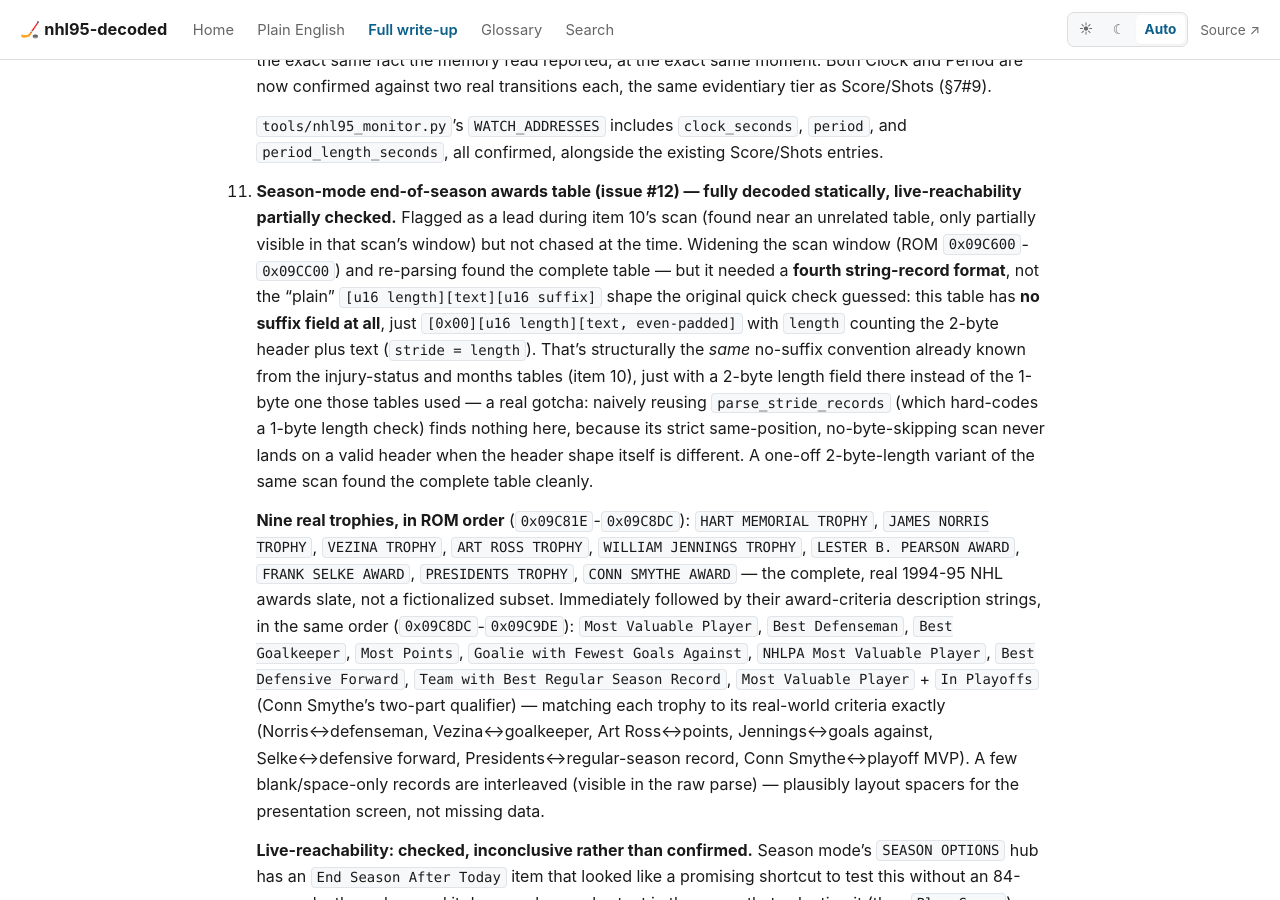
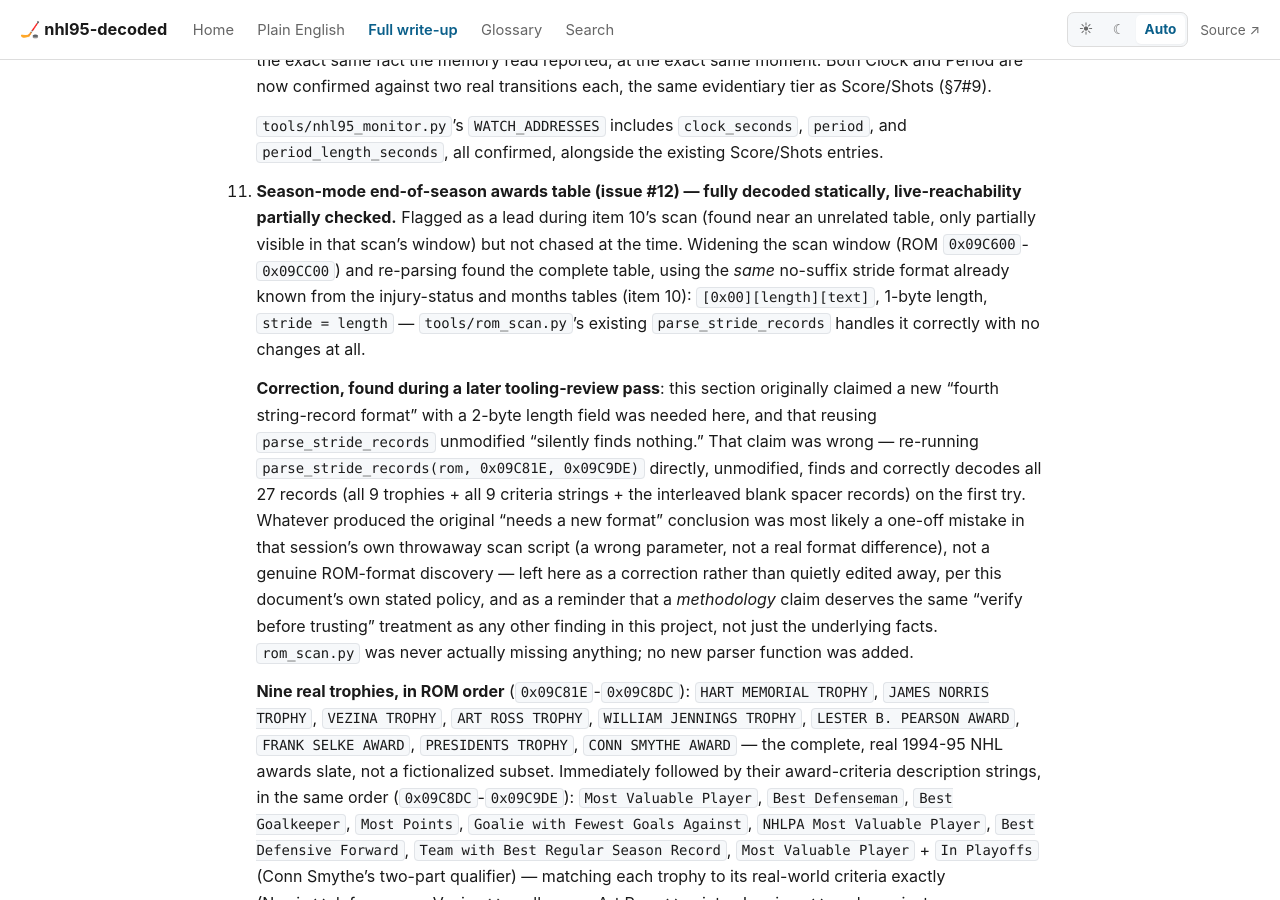
Before and after one commit to BreakableHoodie/nhl95-decoded, a Jekyll site: the page built from docs/FINDINGS.md, in a window 1280 px wide and 900 px high, scrolled down 52422 px. Built offline with Jekyll 4.4.1, drawn with Linux system fonts in a browser that asks for light colours; our own code applies the rules of GitHub Pages for plain Markdown files.

Commit message:
Correct a wrong methodology claim in the issue #12 (awards table) writeup
Continuing the tooling review: was about to add a "fourth string-record
format" (2-byte length variant) to rom_scan.py to close a gap FINDINGS.md
said existed. Before writing it, tested the claim directly -- ran the
EXISTING parse_stride_records unmodified against the real awards table
ROM range (0x09C81E-0x09C9DE) and it correctly decoded all 27 records on
the first try, no changes needed. The original "needs a new format,
existing helper silently finds nothing" claim was simply wrong, most
likely a leftover mistake in that session's own throwaway scan script,
not a real ROM-format difference. Corrected both FINDINGS.md and
CLAUDE.md rather than build an unnecessary function to match a false
premise. Also removed an unused `struct` import from rom_scan.py while
in the file.

Co-Authored-By: Claude Sonnet 5 <noreply@anthropic.com>
Claude-Session: https://claude.ai/code/session_011aZ1aA9KD8EzFd2c37CkWn

```diff
--- a/docs/FINDINGS.md
+++ b/docs/FINDINGS.md
@@ -2622,19 +2622,27 @@ loop (`0x0083E88`). See §5.
     during item 10's scan (found near an unrelated table, only partially
     visible in that scan's window) but not chased at the time. Widening the
     scan window (ROM `0x09C600`-`0x09CC00`) and re-parsing found the
-    complete table — but it needed a **fourth string-record format**, not
-    the "plain" `[u16 length][text][u16 suffix]` shape the original quick
-    check guessed: this table has **no suffix field at all**, just
-    `[0x00][u16 length][text, even-padded]` with `length` counting the
-    2-byte header plus text (`stride = length`). That's structurally the
-    *same* no-suffix convention already known from the injury-status and
-    months tables (item 10), just with a 2-byte length field there instead
-    of the 1-byte one those tables used — a real gotcha: naively reusing
-    `parse_stride_records` (which hard-codes a 1-byte length check) finds
-    nothing here, because its strict same-position, no-byte-skipping scan
-    never lands on a valid header when the header shape itself is
-    different. A one-off 2-byte-length variant of the same scan found the
-    complete table cleanly.
+    complete table, using the *same* no-suffix stride format already known
+    from the injury-status and months tables (item 10): `[0x00][length][text]`,
+    1-byte length, `stride = length` — `tools/rom_scan.py`'s existing
+    `parse_stride_records` handles it correctly with no changes at all.
+
+    **Correction, found during a later tooling-review pass**: this section
+    originally claimed a new "fourth string-record format" with a 2-byte
+    length field was needed here, and that reusing `parse_stride_records`
+    unmodified "silently finds nothing." That claim was wrong — re-running
+    `parse_stride_records(rom, 0x09C81E, 0x09C9DE)` directly, unmodified,
+    finds and correctly decodes all 27 records (all 9 trophies + all 9
+    criteria strings + the interleaved blank spacer records) on the first
+    try. Whatever produced the original "needs a new format" conclusion was
+    most likely a one-off mistake in that session's own throwaway scan
+    script (a wrong parameter, not a real format difference), not a genuine
+    ROM-format discovery — left here as a correction rather than quietly
+    edited away, per this document's own stated policy, and as a reminder
+    that a *methodology* claim deserves the same "verify before trusting"
+    treatment as any other finding in this project, not just the underlying
+    facts. `rom_scan.py` was never actually missing anything; no new
+    parser function was added.
 
     **Nine real trophies, in ROM order** (`0x09C81E`-`0x09C8DC`): `HART
     MEMORIAL TROPHY`, `JAMES NORRIS TROPHY`, `VEZINA TROPHY`, `ART ROSS
--- a/tools/rom_scan.py
+++ b/tools/rom_scan.py
@@ -13,7 +13,6 @@ Import from a scratchpad script, or run directly for a quick scan:
     python3 tools/rom_scan.py scan-tables 0x80000 0xa0000
 """
 import re
-import struct
 import sys
 
 ROM_PATH = "NHL 95 (USA, Europe).gen"
```
Also changed, not shown: CLAUDE.md (+7 -5 lines).
